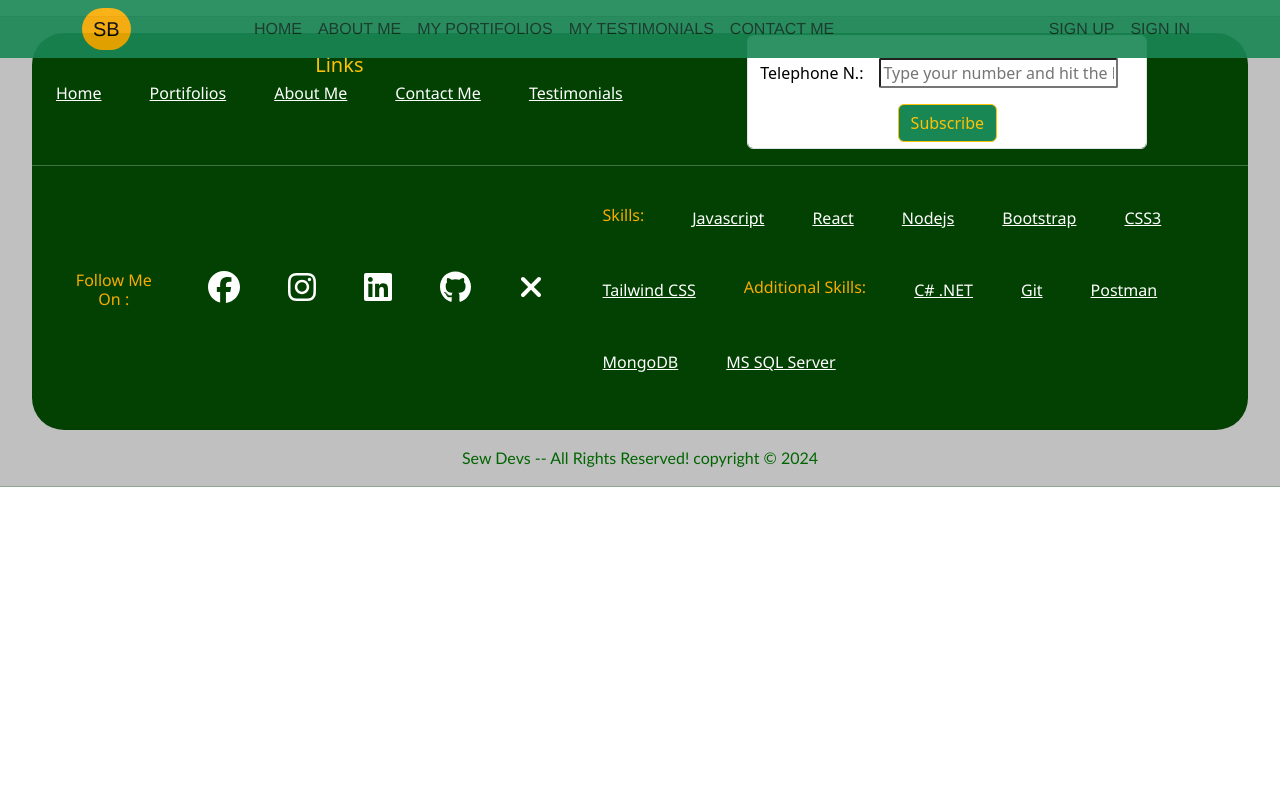
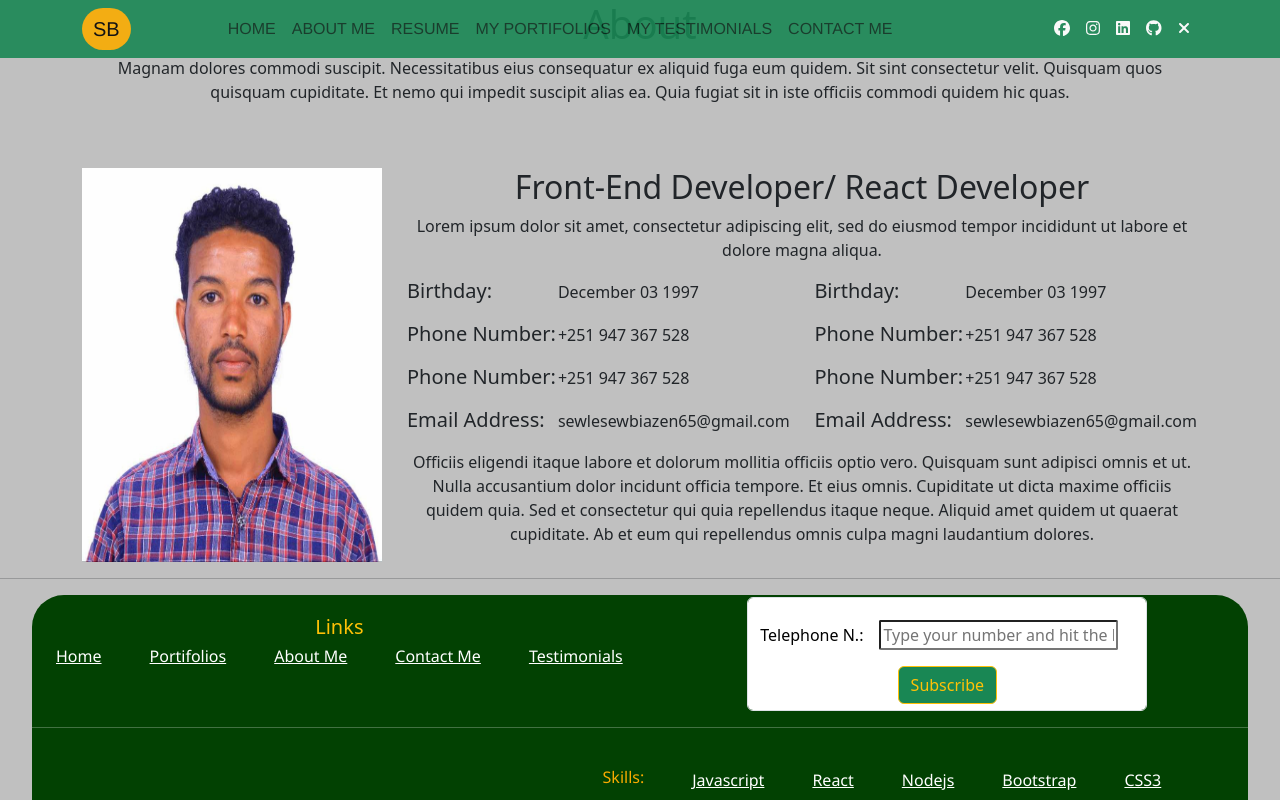
Before and after one commit to SEWLESEWBIAZEN/Personal_website, a React (Create React App) app in the folder client/: page /about-me in a window 1280 px wide. Shown: the top 800 px of the page. Built offline with nearby package versions, Linux system fonts and the light colour scheme.

Commit message:
modifying files

```diff
--- a/client/package.json
+++ b/client/package.json
@@ -13,6 +13,7 @@
     "@testing-library/user-event": "^13.5.0",
     "react": "^18.2.0",
     "react-dom": "^18.2.0",
+    "react-image": "^4.1.0",
     "react-router-dom": "^6.22.0",
     "react-scripts": "5.0.1",
     "react-typed": "^2.0.12",
--- a/client/public/index.html
+++ b/client/public/index.html
@@ -6,13 +6,13 @@
     <link href="https://cdn.jsdelivr.net/npm/bootstrap@5.3.2/dist/css/bootstrap.min.css" rel="stylesheet"
     integrity="sha384-T3c6CoIi6uLrA9TneNEoa7RxnatzjcDSCmG1MXxSR1GAsXEV/Dwwykc2MPK8M2HN" crossorigin="anonymous">
     <meta name="viewport" content="width=device-width, initial-scale=1" />
-    <meta name="theme-color" content="#000000" />
+
 
 
     <title>Get Your Interface looks GOOD | Sew Devs</title>
   </head>
   <body>
-    <div id="root"></div>
+    <div id="root" style="background-color: silver !important;"></div>
 
     <script src="https://cdn.jsdelivr.net/npm/bootstrap@5.3.2/dist/js/bootstrap.bundle.min.js"
     integrity="sha384-C6RzsynM9kWDrMNeT87bh95OGNyZPhcTNXj1NW7RuBCsyN/o0jlpcV8Qyq46cDfL"
--- a/client/src/App.css
+++ b/client/src/App.css
@@ -1,7 +1,9 @@
 
 @import "~@flaticon/flaticon-uicons/css/all/all";
+
+
 .App {
   text-align: center;
-  background-color: silver;
+  background-color: silver !important;
 
 }
--- a/client/src/App.js
+++ b/client/src/App.js
@@ -5,6 +5,8 @@ import CopyRight from "./components/copyright/Index";
 import Footer from "./components/footer/Footer";
 import NavBar from "./components/navigation/nav";
 import ContactMe from './components/contactus/Index'
+import MyCV from "./components/cv/Index";
+import About from "./components/about/Index";
 
 function App() {
   return (
@@ -14,6 +16,8 @@ function App() {
         <Routes>
           <Route path="/" element={<Body/>} />
           <Route path="/contact-me" element={<ContactMe/>} />
+          <Route path="/my-cv" element={<MyCV/>} />
+          <Route path="/about-me" element={<About/>} />
         </Routes>
         <hr />
         <Footer />
--- a/client/src/components/footer/Footer.js
+++ b/client/src/components/footer/Footer.js
@@ -15,7 +15,10 @@ const Footer = () => {
 
       <hr className="text-white w-3"/>
       <div className="mt-6 d-xs-block d-md-flex justify-content-evenly">
+      <div className="d-flex container link m-auto">
+      <h6>Follow Me on :</h6>
         <SocialMedia/>
+      </div>
         <Skills/>
       </div>
     </div>
--- a/client/src/components/footer/SocialMedia.js
+++ b/client/src/components/footer/SocialMedia.js
@@ -13,22 +13,22 @@ import { faTimes } from '@fortawesome/free-solid-svg-icons';
 
 const SocialMedia = () => {
   return (
-    <div className="d-flex container link m-auto">
-        <h6>Follow Me on :</h6>
-      <a href="https://www.facebook.com">
-        <FontAwesomeIcon className='facebook' size="2x" icon={faFacebook} />
+    <div className="d-flex ">
+
+      <a href="https://www.facebook.com" className="mx-2">
+        <FontAwesomeIcon className='facebook' color="white" icon={faFacebook} />
       </a>
-      <a href="https://www.instagram.com">
-        <FontAwesomeIcon className='instagram' size="2x" icon={faInstagram} />
+      <a href="https://www.instagram.com" className="mx-2">
+        <FontAwesomeIcon className='instagram'  color="white" icon={faInstagram} />
       </a>
-      <a href="https://www.linkedin.com">
-        <FontAwesomeIcon className='linkedin' size="2x" icon={faLinkedin} />
+      <a href="https://www.linkedin.com" className="mx-2">
+        <FontAwesomeIcon className='linkedin'  color="white" icon={faLinkedin} />
       </a>
-      <a href="https://www.github.com/SEWLESEWBIAZEN">
-        <FontAwesomeIcon className='github' size="2x" icon={faGithub} />
+      <a href="https://www.github.com/SEWLESEWBIAZEN" className="mx-2">
+        <FontAwesomeIcon className='github'  color="white" icon={faGithub} />
       </a>
-      <a href="https://www.twitter.com">
-        <FontAwesomeIcon className="twitter" size="2x" icon={faTimes} />
+      <a href="https://www.twitter.com" className="mx-2">
+        <FontAwesomeIcon className="twitter"  color="white" icon={faTimes} />
       </a>
 
     </div>
--- a/client/src/components/navigation/nav.js
+++ b/client/src/components/navigation/nav.js
@@ -2,9 +2,11 @@ import React, { useState } from "react";
 import {Link} from 'react-router-dom'
 import "./nav.css";
 
+
 /** font awesome imports */
 import { FontAwesomeIcon } from "@fortawesome/react-fontawesome";
 import { faBars } from "@fortawesome/free-solid-svg-icons";
+import SocialMedia from "../footer/SocialMedia";
 
 const NavBar = () => {
 
@@ -28,7 +30,7 @@ const NavBar = () => {
             <FontAwesomeIcon icon={faBars} style={{color:"#f9ab00"}}/>
           </button>
           <div
-            className="collapse navbar-collapse m-auto justify-content-center "
+            className="collapse navbar-collapse m-auto justify-content-between "
             id="navbarSupportedContent"
           >
             <ul className="navbar-nav mx-auto mb-2 mb-lg-0 ">
@@ -38,9 +40,12 @@ const NavBar = () => {
                 </Link>
               </li>
               <li className="nav-item">
-                <Link className="nav-link" to="./">
+                <Link className="nav-link" to="about-me">
                   About Me
                 </Link>
+              </li>
+              <li class="nav-item">
+               <Link className="nav-link" to="my-cv">Resume</Link>
               </li>
               <li className="nav-item">
                 <Link className="nav-link" to="./">
@@ -59,16 +64,8 @@ const NavBar = () => {
               </li>
             </ul>
             <ul className="navbar-nav ms-auto mb-2 mb-lg-0 ">
-              <li class="nav-item">
-                <a class="nav-link" aria-disabled="true">
-                  Sign Up
-                </a>
-              </li>
-              <li class="nav-item">
-                <a class="nav-link" aria-disabled="true">
-                  Sign In
-                </a>
-              </li>
+              <SocialMedia/>
+
             </ul>
           </div>
         </div>
```
Also changed, not shown: 1 other file (tests, documents, lock files or other folders).
